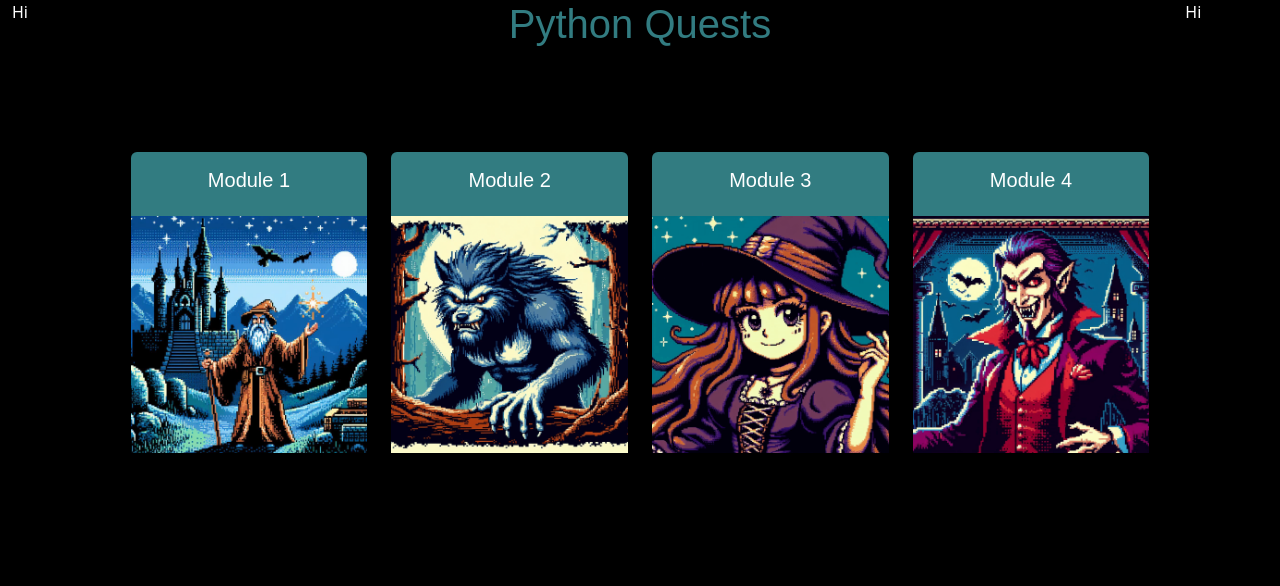
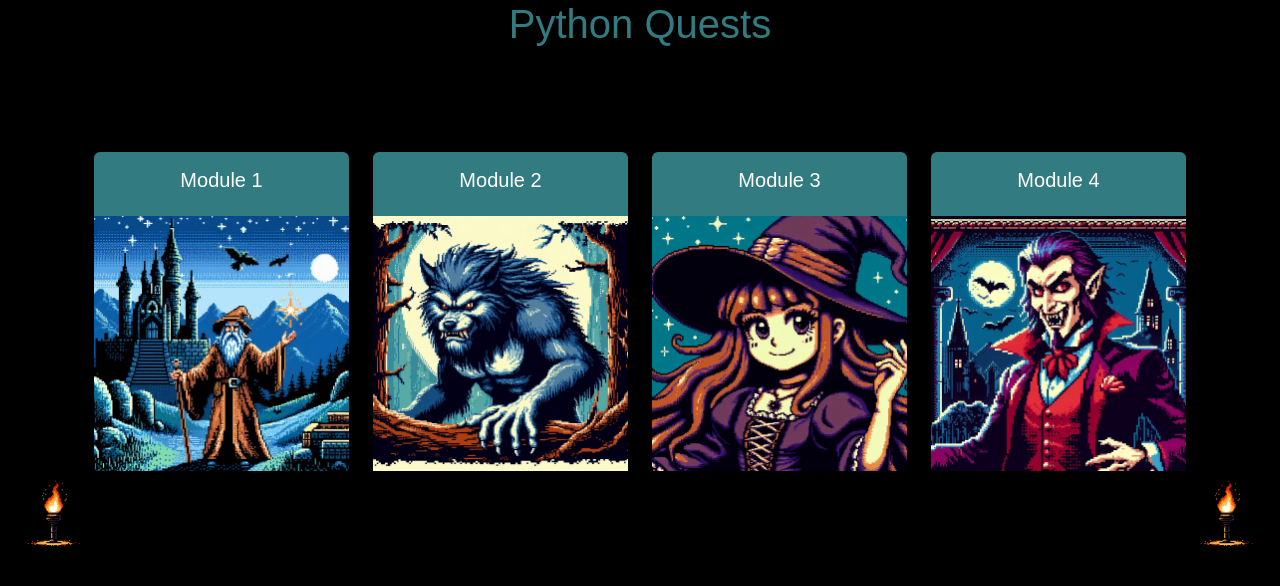
Before and after one commit to huntnel/tech-playground, a React (Create React App) app in the folder frontend/: page /modules in a window 1280 px wide. Shown: the top 586 px of the page. Built offline with nearby package versions, Linux system fonts and the light colour scheme; a web font is replaced by a local one.

Commit message:
improved grid layout

```diff
--- a/frontend/src/components/ModuleHome.js
+++ b/frontend/src/components/ModuleHome.js
@@ -13,14 +13,13 @@ function ModuleHome() {
     return (
         <div>
             <Container style={{ height: '100vh', overflow: 'auto', backgroundColor: "#000000" }} fluid>
-                <Row>
-                    <Col xs={0} sm={0} md={1} className='text-white'>
-                        Hi
+                <Row className='pb-sm-5'>
+                    <Col>
+                        <h1 className='logo-color-dark text-center pixel-font'>Python Quests</h1>
                     </Col>
+                </Row>
+                <Row className='pt-sm-5'>
                     <Col className="d-flex flex-column">
-                        <Row><h1 className='logo-color-dark text-center pixel-font'>Python Quests</h1></Row>
-                        <Row className='my-5'></Row>
-                        <Row>
                         <Container className='d-flex card-module-container'>
                             <Container onClick={() => navigateToModule("/module1")}>
                                 <Card border="light" className='module-card border-0'>
@@ -86,10 +85,26 @@ function ModuleHome() {
                                 </Card>
                             </Container>
                         </Container>
+                    </Col>
                 </Row>
+                <Row>
+                    <Col xs={0} sm={0} md={1}>
+                        <LazyLoadImage
+                            src='img/blackBackground.png'
+                            className='img-fluid'
+                            alt="Challenge"
+                            effect="blur"/>
                     </Col>
-                    <Col xs={0} sm={0} md={1} className='text-white'>Hi</Col>
+                    <Col></Col>
+                    <Col xs={0} sm={0} md={1}>
+                        <LazyLoadImage
+                            src='img/blackBackground.png'
+                            className='img-fluid'
+                            alt="Challenge"
+                            effect="blur"/>
+                    </Col>
                 </Row>
+
             </Container>
         </div>
     );
```
Lines whose indentation alone changed are shown as unchanged.
